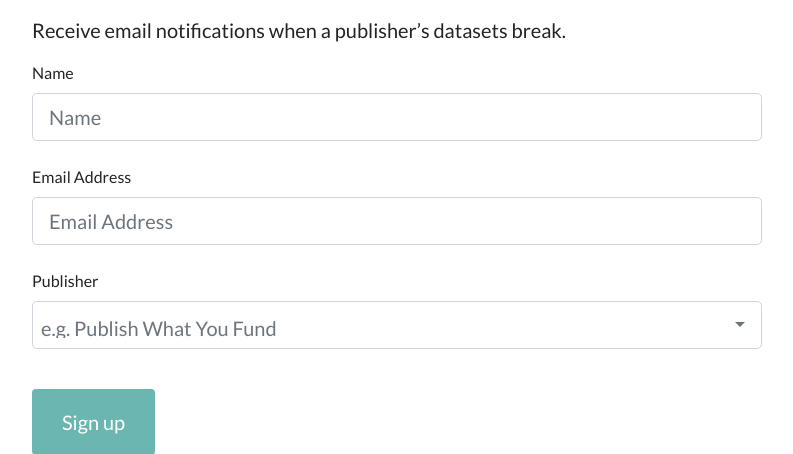
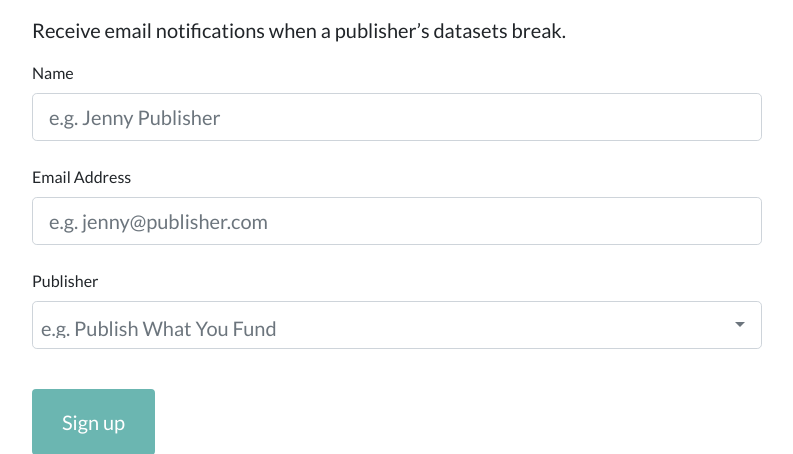
Before and after one commit to pwyf/iati-canary, a Flask app: template iati_canary/templates/home.html in a window 1280 px wide. Shown: the part 2035-2489 px from the top of the page, without its empty margins (243-1036 px from the left). Run offline with Flask 2, Linux system fonts and the light colour scheme; the template is opened without the code that fills it, so the values that code supplies are empty; parts of the project's set-up code (start-up, migrations or seed data) failed here and were passed over; some libraries are stand-ins or nearby versions.

Commit message:
Better placeholders?

```diff
--- a/iati_canary/templates/home.html
+++ b/iati_canary/templates/home.html
@@ -114,14 +114,14 @@
             <div class="control-group">
               <div class="form-group form-group-lg mb-0 pb-2">
                 <label>Name</label>
-                <input class="form-control form-control-lg" id="name" type="text" placeholder="Name" required="required" data-validation-required-message="Please enter your name.">
+                <input class="form-control form-control-lg" id="name" type="text" placeholder="e.g. Jenny Publisher" required="required" data-validation-required-message="Please enter your name.">
                 <p class="help-block text-danger"></p>
               </div>
             </div>
             <div class="control-group">
               <div class="form-group form-group-lg mb-0 pb-2">
                 <label>Email Address</label>
-                <input class="form-control form-control-lg" id="email" type="email" placeholder="Email Address" required="required" data-validation-required-message="Please enter your email address.">
+                <input class="form-control form-control-lg" id="email" type="email" placeholder="e.g. jenny@publisher.com" required="required" data-validation-required-message="Please enter your email address.">
                 <p class="help-block text-danger"></p>
               </div>
             </div>
```
